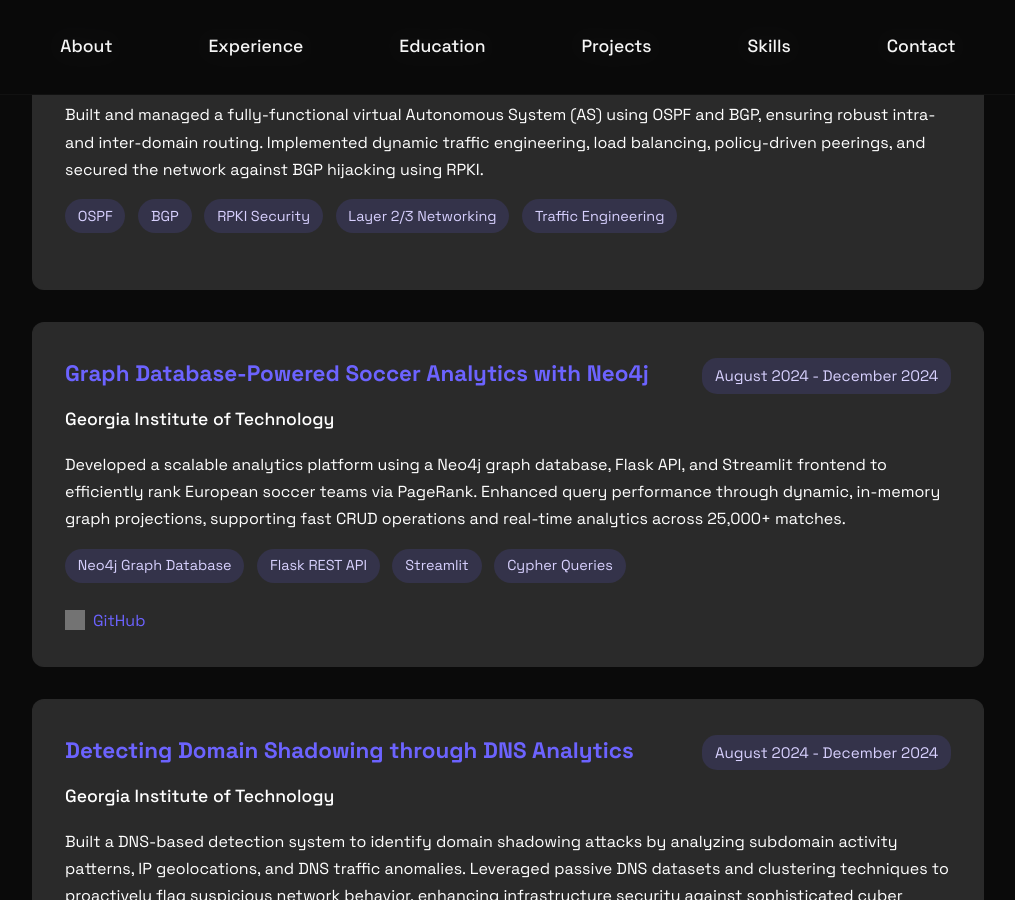
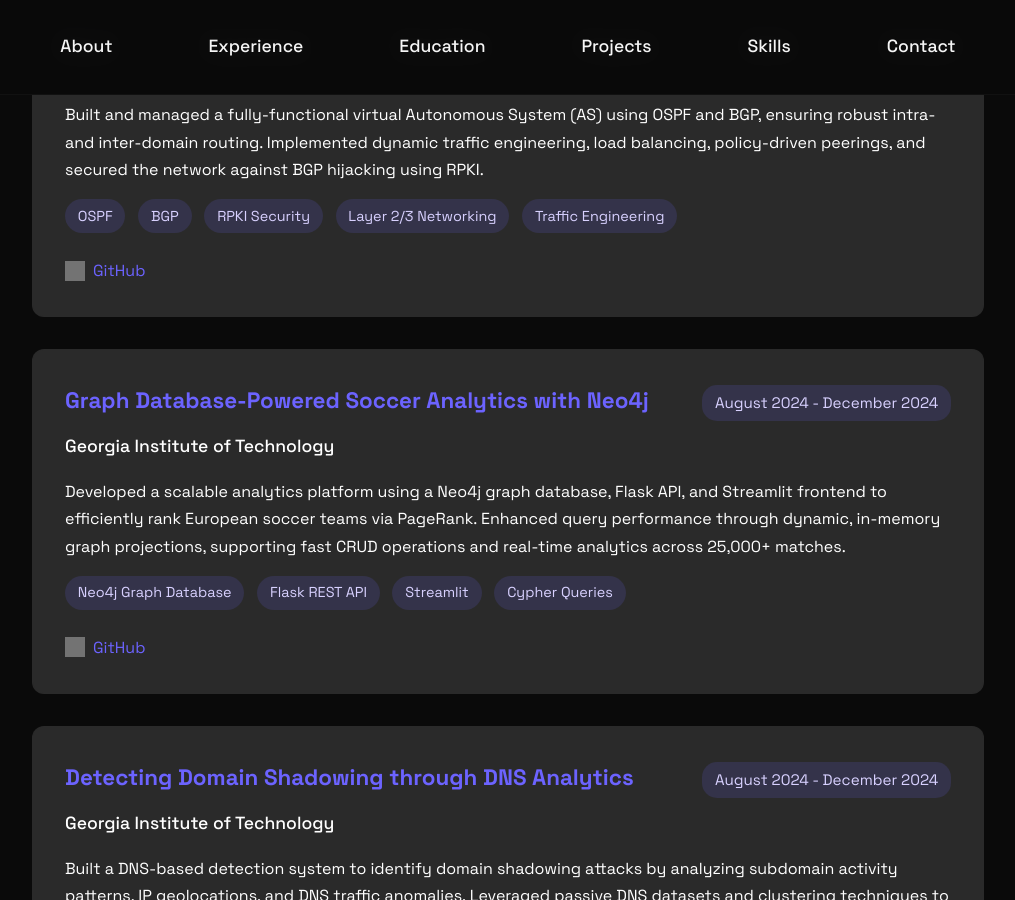
Before and after one commit to anubhav-mathur/anubhav-mathur.github.io, a Jekyll site: the page built from index.md, in a window 1280 px wide and 900 px high, scrolled down 4508 px. Shown: the whole window, without its empty margins (132-1147 px from the left). Built offline with Jekyll 4.4.1, drawn with Linux system fonts in a browser that asks for light colours; grey boxes are pictures that could not be loaded.

```diff
--- a/index.md
+++ b/index.md
@@ -153,6 +153,12 @@
         <span class="tech-item">RPKI Security</span>
         <span class="tech-item">Layer 2/3 Networking</span>
         <span class="tech-item">Traffic Engineering</span>
+      </div>
+      <div class="project-links">
+        <a href="https://github.com/anubhav-mathur/distributed-rate-limiter" class="project-link">
+          <img src="https://cdn-icons-png.flaticon.com/512/25/25231.png" alt="GitHub">
+          GitHub
+        </a>
       </div>
     </div>
     <div class="project-card">
```
